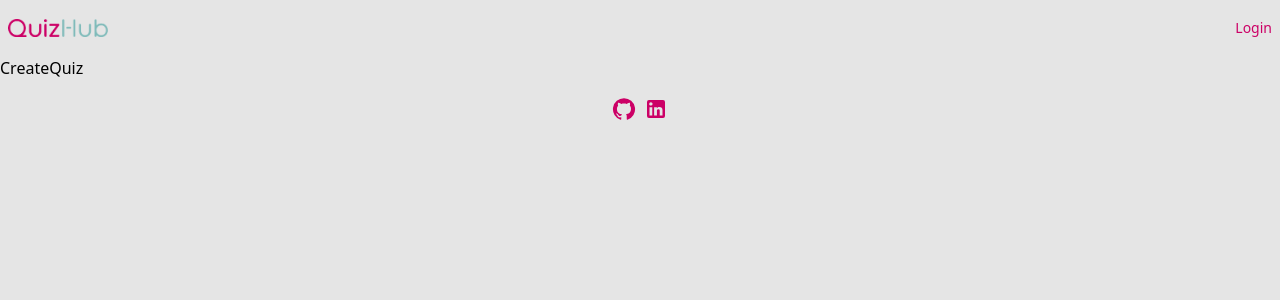
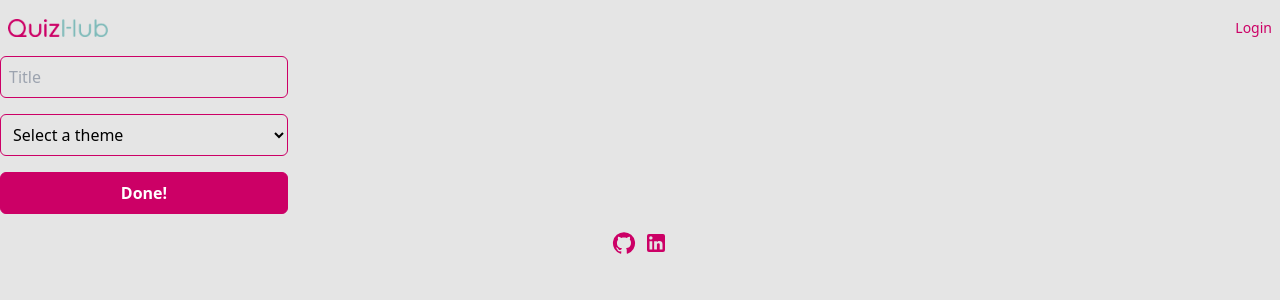
Before and after one commit to AndressaSRodrigues/CODSOFT, a React (Vite) app in the folder quiz_maker/frontend/: page /create-quiz in a window 1280 px wide. Shown: the top 300 px of the page. Built offline with nearby package versions, Linux system fonts and the light colour scheme.

Commit message:
Added create quiz service

```diff
--- a/quiz_maker/frontend/src/components/Shared/Navbar.tsx
+++ b/quiz_maker/frontend/src/components/Shared/Navbar.tsx
@@ -1,10 +1,9 @@
 import { Link } from 'react-router-dom'
 import QuizHub from '../../assets/QuizHub.png'
 import { useAuth } from '../../context/AuthContext'
-import EmojiPeopleIcon from '@mui/icons-material/EmojiPeople';
 
 function Navbar() {
-  const { token, username, logout } = useAuth();
+  const { token, logout } = useAuth();
 
   const handleLogout = () => {
     logout('', '', '');
@@ -14,11 +13,16 @@ function Navbar() {
     <>
       <div className="w-full h-14 flex flex-row items-center justify-between bg-neutral-200 text-primary p-2 shadow-md">
         <div>
-          <img src={QuizHub} alt='QuizHub Brand' width='100vw' />
+          <Link to={'/'}>
+            <img src={QuizHub} alt='QuizHub Brand' width='100vw' />
+          </Link>
         </div>
-        <div className='text-sm'>
-        {token && (
-            <span className='mr-10'><EmojiPeopleIcon /> Hello, {username}!</span>
+        <div className='text-sm flex flex-row gap-8'>
+          {token && (
+            <>
+              <Link to={'/browse-quizzes'}>Quizzes</Link>
+              <Link to={'/create-quiz'}>Create</Link>
+            </>
           )}
           {!token && (
             <Link to={'/login'}>
@@ -27,7 +31,10 @@ function Navbar() {
           )}
           {token && (
             <Link to={'/'}>
-              <button onClick={handleLogout}>
+              <button
+                onClick={handleLogout}
+                className='text-neutral-600'
+              >
                 Logout
               </button>
             </Link>
--- a/quiz_maker/frontend/src/services/quizzes.tsx
+++ b/quiz_maker/frontend/src/services/quizzes.tsx
@@ -43,3 +43,26 @@ export const getQuizById = async (token: string, id: string | undefined): Promis
             throw new Error();
         });
 };
+
+export const createQuiz = (token: string, data: object): Promise<QuizProps> => {
+    return fetch(`${URL}quiz`, {
+        method: 'POST',
+        headers: {
+            "Content-Type": "application/json",
+            "Authorization": `Bearer ${token}`
+        },
+        body: JSON.stringify(data)
+    })
+        .then((response) => {
+            if (!response.ok) {
+                return response.json().then((errorData) => {
+                    throw new Error(`Failed to create quiz: ${errorData.message}`);
+                });
+            }
+            return response.json() as Promise<QuizProps>;
+        })
+        .catch((error) => {
+            console.error("createQuiz failed:", error);
+            throw error;
+        });
+};
--- a/quiz_maker/frontend/src/views/BrowseQuizzes.tsx
+++ b/quiz_maker/frontend/src/views/BrowseQuizzes.tsx
@@ -22,7 +22,7 @@ function BrowseQuizzes() {
 
   return (
     <>
-      <div className="w-full flex flex-row m-6 text-neutral-400 text-sm font-bold lg:m-12">
+      <div className="flex flex-row m-6 text-neutral-400 text-sm font-bold lg:m-12">
         <Link to={'/create-quiz'}
           className="hover:italic"
         >
--- a/quiz_maker/frontend/src/views/CreateQuiz.tsx
+++ b/quiz_maker/frontend/src/views/CreateQuiz.tsx
@@ -1,6 +1,93 @@
+import { useForm, Controller } from 'react-hook-form';
+
+type FormData = {
+  title: string,
+  theme: string,
+  questions: Array<{
+    text: string;
+    options: string[];
+    correctOptionIndex: number;
+  }>
+}
+
+const themeOptions = ['Environment', 'Technology', 'Literature', 'Cinema', 'Geography', 'History'];
+
 function CreateQuiz() {
+
+  const { handleSubmit, control } = useForm<FormData>({
+    defaultValues: {
+      title: '',
+      theme: '',
+      questions: []
+    }
+  });
+
+  const onSubmit = (data: FormData) => {
+    console.log('sent:', data)
+  };
+
   return (
-    <div>CreateQuiz</div>
+    <>
+      <form onSubmit={handleSubmit(onSubmit)}>
+        <div className="mb-4">
+          <Controller
+            name="title"
+            control={control}
+            rules={{
+              required: 'Title is required'
+            }}
+            render={({ field, fieldState }) => (
+              <div>
+                <input
+                  type="text"
+                  id="title"
+                  className={'border border-primary rounded-md p-2 w-72'}
+                  placeholder="Title"
+                  {...field}
+                />
+                {fieldState.error && (
+                  <p className="text-primary text-sm">{fieldState.error.message}</p>
+                )}
+              </div>
+            )}
+          />
+        </div>
+        <div className="mb-4">
+        <Controller
+            name="theme"
+            control={control}
+            rules={{
+              required: 'Theme is required',
+            }}
+            render={({ field, fieldState }) => (
+              <div>
+                <select
+                  id="theme"
+                  className={'border border-primary rounded-md p-2 w-72'}
+                  {...field}
+                >
+                  <option value="" disabled>Select a theme</option>
+                  {themeOptions.map(option => (
+                    <option key={option} value={option}>
+                      {option}
+                    </option>
+                  ))}
+                </select>
+                {fieldState.error && (
+                  <p className="text-primary text-sm">{fieldState.error.message}</p>
+                )}
+              </div>
+            )}
+          />
+        </div>
+        <button
+          type="submit"
+          className="w-72 bg-primary text-white font-bold p-2 rounded-md border border-primary hover:bg-neutral-200 hover:text-primary "
+        >
+          Done!
+        </button>
+      </form>
+    </>
   )
 }
 
--- a/quiz_maker/frontend/src/views/TakeQuiz.tsx
+++ b/quiz_maker/frontend/src/views/TakeQuiz.tsx
@@ -1,12 +1,13 @@
 import { useState, useEffect } from "react";
 import { useParams, Link } from "react-router-dom";
-import KeyboardArrowRightIcon from '@mui/icons-material/KeyboardArrowRight';
-import ReplayIcon from '@mui/icons-material/Replay';
-
 import { getQuizById } from "../services/quizzes";
 import { useAuth } from "../context/AuthContext";
 import { QuizProps } from "../interfaces/QuizProps";
 import getThemeColor from "../utils/themeColor";
+import KeyboardArrowRightIcon from '@mui/icons-material/KeyboardArrowRight';
+import ReplayIcon from '@mui/icons-material/Replay';
+import QuestionAnswerIcon from '@mui/icons-material/QuestionAnswer';
+import MoodIcon from '@mui/icons-material/Mood';
 
 function TakeQuiz() {
   const { token } = useAuth();
@@ -74,9 +75,12 @@ function TakeQuiz() {
     return (
       <>
         <h2 className="text-2xl font-bold mb-4">{quiz.title}</h2>
-        <div className="flex flex-row gap-4 text-sm italic mb-4">
-          <p>{quiz.theme}</p>
-          <p className="text-neutral-400">{quiz.createdBy}</p>
+        <div className="flex flex-row gap-4 text-sm text-neutral-400 italic mb-4">
+          <p>
+            <QuestionAnswerIcon /> {quiz.theme}
+          </p>
+          <p>
+            <MoodIcon /> {quiz.createdBy}</p>
         </div>
         <div className="my-4">
           <p className={`w-72 ${themeColor} p-4 rounded-md font-semibold lg:w-96`}>
```
